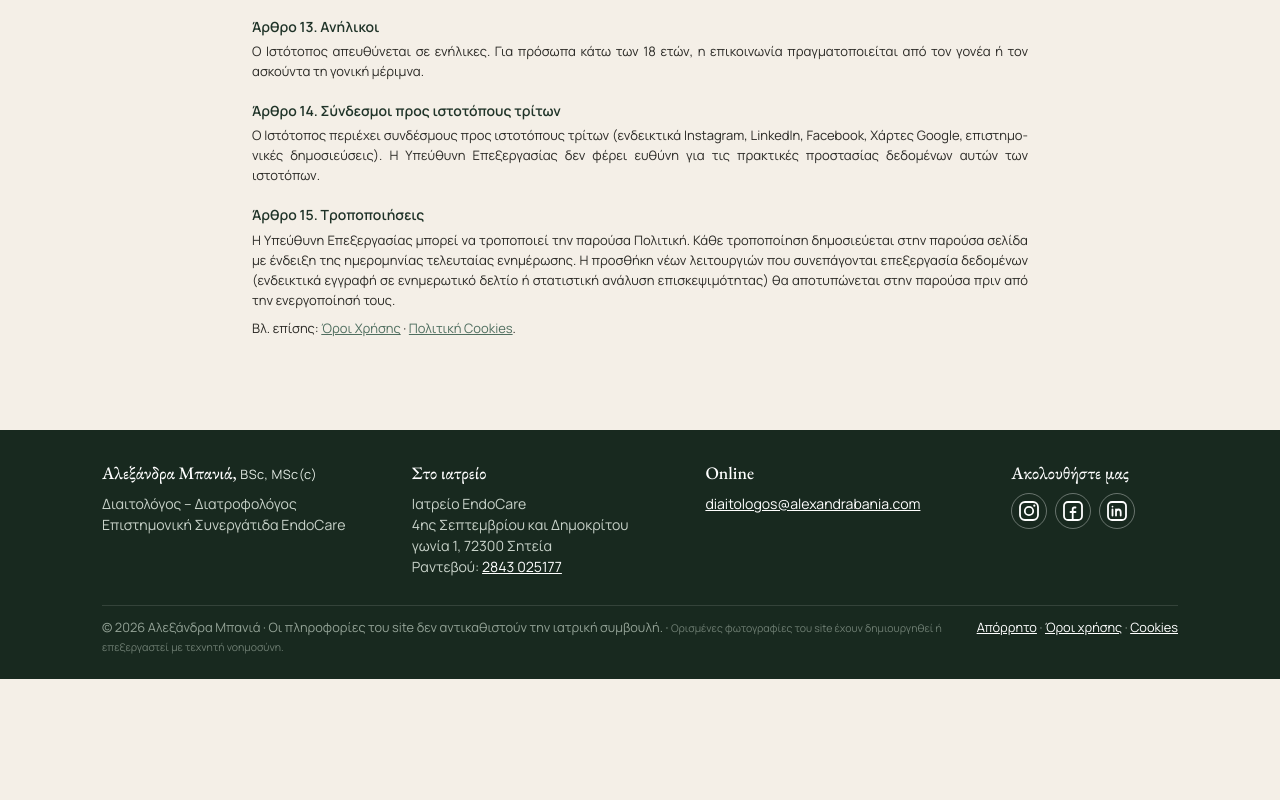
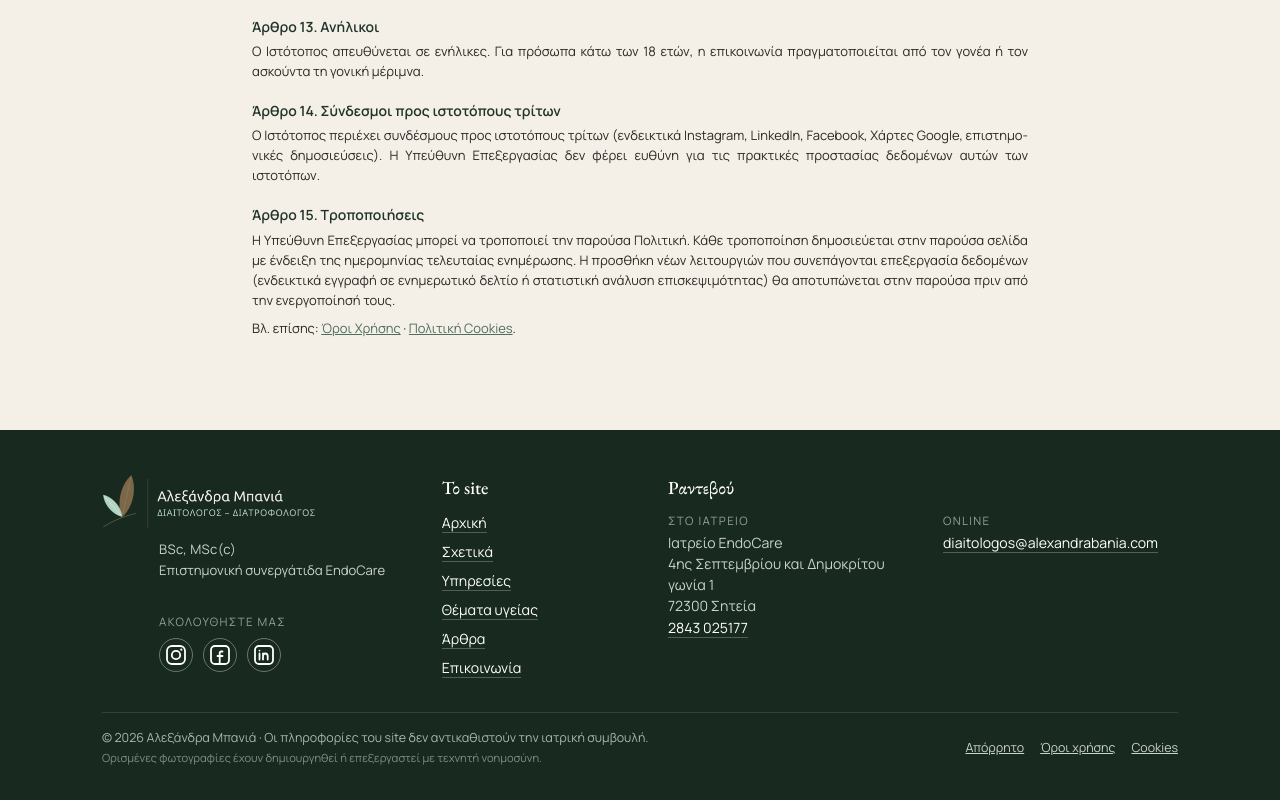
Before and after one commit to alexbania94-svg/website, a plain HTML site: page aporrito.html in a window 1280 px wide. Shown: the part 2399-3199 px from the top of the page. Before the commit the page ends 3078 px from the top, so only its background shows below. Drawn offline with Linux system fonts and the light colour scheme.

Commit message:
Add files via upload

```diff
--- a/aporrito.html
+++ b/aporrito.html
@@ -101,12 +101,14 @@
 
 </main>
 <a class="sticky-cta" href="epikoinonia.html">Κλείστε ραντεβού</a>
-<footer class="site"><div class="wrap">
-<div><h4>Αλεξάνδρα Μπανιά, <span class="creds">BSc, MSc(c)</span></h4><p>Διαιτολόγος – Διατροφολόγος<br>Επιστημονική Συνεργάτιδα EndoCare</p></div>
-<div><h4>Στο ιατρείο</h4><p>Ιατρείο EndoCare<br>4ης Σεπτεμβρίου και Δημοκρίτου γωνία 1, 72300 Σητεία<br>Ραντεβού: <a href="tel:+302843025177">2843 025177</a></p></div>
-<div><h4>Online</h4><p><a href="mailto:diaitologos@alexandrabania.com">diaitologos@alexandrabania.com</a></p></div>
-<div class="f-follow"><h4>Ακολουθήστε μας</h4><p class="f-icons"><a class="ig" href="https://www.instagram.com/bania.clinical.dietitian/" aria-label="Instagram @bania.clinical.dietitian"><svg viewBox="0 0 24 24" width="24" height="24" fill="none" stroke="currentColor" stroke-width="1.8" aria-hidden="true"><rect x="3" y="3" width="18" height="18" rx="5"/><circle cx="12" cy="12" r="4.2"/><circle cx="17.3" cy="6.7" r="1.1" fill="currentColor" stroke="none"/></svg></a> <a class="ig" href="https://www.facebook.com/p/EndoCare-61572801286360/" rel="noopener" aria-label="Το ιατρείο EndoCare στο Facebook"><svg viewBox="0 0 24 24" width="24" height="24" fill="none" stroke="currentColor" stroke-width="1.8" stroke-linecap="round" stroke-linejoin="round" aria-hidden="true"><rect x="3" y="3" width="18" height="18" rx="4"/><path d="M14.5 8.5h-1.2c-1 0-1.6.6-1.6 1.6V21M9.5 13h5"/></svg></a> <a class="ig" href="https://www.linkedin.com/in/alexandra-bania" aria-label="LinkedIn Αλεξάνδρα Μπανιά"><svg viewBox="0 0 24 24" width="24" height="24" fill="none" stroke="currentColor" stroke-width="1.8" stroke-linecap="round" stroke-linejoin="round" aria-hidden="true"><rect x="3" y="3" width="18" height="18" rx="4"/><path d="M7.5 10.5v6M7.5 7.6v.01M11 16.5v-6M11 13.2c0-1.6 1-2.7 2.4-2.7s2.3 1 2.3 2.7v3.3"/></svg></a></p></div>
-<p class="fine"><span class="fine-txt">© 2026 Αλεξάνδρα Μπανιά · Οι πληροφορίες του site δεν αντικαθιστούν την ιατρική συμβουλή. · <span class="ai-line">Ορισμένες φωτογραφίες του site έχουν δημιουργηθεί ή επεξεργαστεί με τεχνητή νοημοσύνη.</span></span><span class="legal-links"><a href="aporrito.html">Απόρρητο</a> · <a href="oroi-xrisis.html">Όροι χρήσης</a> · <a href="cookies.html">Cookies</a></span><a class="to-top" href="#" onclick="window.scrollTo({top:0,behavior:'smooth'});return false" aria-label="Επιστροφή στην αρχή της σελίδας"><svg viewBox="0 0 24 24" width="18" height="18" fill="none" stroke="currentColor" stroke-width="2" stroke-linecap="round" stroke-linejoin="round" aria-hidden="true"><path d="M12 19V5M5 12l7-7 7 7"/></svg></a></p>
+<div class="totop-rail"><a class="to-top" href="#" onclick="window.scrollTo({top:0,behavior:'smooth'});return false" aria-label="Επιστροφή στην αρχή της σελίδας"><svg viewBox="0 0 24 24" width="18" height="18" fill="none" stroke="currentColor" stroke-width="2" stroke-linecap="round" stroke-linejoin="round" aria-hidden="true"><path d="M12 19V5M5 12l7-7 7 7"/></svg></a></div>
+<footer class="site f2"><div class="wrap">
+<div class="f2-brand"><a href="index.html" class="f2-logo"><img src="img/logo-light.webp" alt="Αλεξάνδρα Μπανιά, Διαιτολόγος – Διατροφολόγος" width="214" height="55"></a><p class="f2-sub"><span class="creds">BSc, MSc(c)</span><span class="f2-dot"> · </span>Επιστημονική συνεργάτιδα EndoCare</p></div>
+<div class="f2-follow"><h4>Ακολουθήστε μας</h4><p class="f-icons"><a class="ig" href="https://www.instagram.com/bania.clinical.dietitian/" aria-label="Instagram @bania.clinical.dietitian"><svg viewBox="0 0 24 24" width="24" height="24" fill="none" stroke="currentColor" stroke-width="1.8" aria-hidden="true"><rect x="3" y="3" width="18" height="18" rx="5"/><circle cx="12" cy="12" r="4.2"/><circle cx="17.3" cy="6.7" r="1.1" fill="currentColor" stroke="none"/></svg></a> <a class="ig" href="https://www.facebook.com/p/EndoCare-61572801286360/" rel="noopener" aria-label="Το ιατρείο EndoCare στο Facebook"><svg viewBox="0 0 24 24" width="24" height="24" fill="none" stroke="currentColor" stroke-width="1.8" stroke-linecap="round" stroke-linejoin="round" aria-hidden="true"><rect x="3" y="3" width="18" height="18" rx="4"/><path d="M14.5 8.5h-1.2c-1 0-1.6.6-1.6 1.6V21M9.5 13h5"/></svg></a> <a class="ig" href="https://www.linkedin.com/in/alexandra-bania" aria-label="LinkedIn Αλεξάνδρα Μπανιά"><svg viewBox="0 0 24 24" width="24" height="24" fill="none" stroke="currentColor" stroke-width="1.8" stroke-linecap="round" stroke-linejoin="round" aria-hidden="true"><rect x="3" y="3" width="18" height="18" rx="4"/><path d="M7.5 10.5v6M7.5 7.6v.01M11 16.5v-6M11 13.2c0-1.6 1-2.7 2.4-2.7s2.3 1 2.3 2.7v3.3"/></svg></a></p></div>
+<div class="f2-sep"></div>
+<nav class="f2-nav" aria-label="Σελίδες"><h4>Το site</h4><ul><li><a href="index.html">Αρχική</a></li><li><a href="sxetika.html">Σχετικά</a></li><li><a href="ypiresies.html">Υπηρεσίες</a></li><li><a href="pathiseis.html">Θέματα υγείας</a></li><li><a href="arthra.html">Άρθρα</a></li><li><a href="epikoinonia.html">Επικοινωνία</a></li></ul></nav>
+<div class="f2-book"><h4>Ραντεβού</h4><p><span class="f2-lbl">Στο ιατρείο</span>Ιατρείο EndoCare<br>4ης Σεπτεμβρίου και Δημοκρίτου γωνία 1<br>72300 Σητεία<br><a class="nowrap" href="tel:+302843025177">2843 025177</a></p><p><span class="f2-lbl">Online</span><a href="mailto:diaitologos@alexandrabania.com?subject=%CE%A1%CE%B1%CE%BD%CF%84%CE%B5%CE%B2%CE%BF%CF%8D&amp;body=%CE%93%CE%B5%CE%B9%CE%B1%20%CF%83%CE%B1%CF%82%2C%0A%0A%CE%98%CE%B1%20%CE%AE%CE%B8%CE%B5%CE%BB%CE%B1%20%CE%BD%CE%B1%20%CE%BA%CE%BB%CE%B5%CE%AF%CF%83%CF%89%20%CF%81%CE%B1%CE%BD%CF%84%CE%B5%CE%B2%CE%BF%CF%8D.%0A%0A%CE%8C%CE%BD%CE%BF%CE%BC%CE%B1%3A%0A%CE%94%CE%B9%CE%B1%20%CE%B6%CF%8E%CF%83%CE%B7%CF%82%20%CE%AE%20online%3A%0A%CE%A4%CE%B7%CE%BB%CE%AD%CF%86%CF%89%CE%BD%CE%BF%20%28%CF%80%CF%81%CE%BF%CE%B1%CE%B9%CF%81%CE%B5%CF%84%CE%B9%CE%BA%CE%AC%29%3A%0A%0A%28%CE%A0%CE%B1%CF%81%CE%B1%CE%BA%CE%B1%CE%BB%CF%8E%20%CE%BC%CE%B7%20%CE%B3%CF%81%CE%AC%CF%86%CE%B5%CF%84%CE%B5%20%CE%BB%CE%B5%CF%80%CF%84%CE%BF%CE%BC%CE%AD%CF%81%CE%B5%CE%B9%CE%B5%CF%82%20%CE%B3%CE%B9%CE%B1%20%CF%84%CE%B7%CE%BD%20%CF%85%CE%B3%CE%B5%CE%AF%CE%B1%20%CF%83%CE%B1%CF%82%20%CF%83%CE%B5%20%CE%B1%CF%85%CF%84%CF%8C%20%CF%84%CE%BF%20%CE%BC%CE%AE%CE%BD%CF%85%CE%BC%CE%B1.%20%CE%98%CE%B1%20%CF%84%CE%B1%20%CF%80%CE%BF%CF%8D%CE%BC%CE%B5%20%CF%83%CF%84%CE%BF%20%CF%81%CE%B1%CE%BD%CF%84%CE%B5%CE%B2%CE%BF%CF%8D.%29%0A">diaitologos@alexandrabania.com</a></p></div>
+<div class="f2-fine"><p>© 2026 Αλεξάνδρα Μπανιά · Οι πληροφορίες του site δεν αντικαθιστούν την ιατρική συμβουλή. <span class="ai-line">Ορισμένες φωτογραφίες έχουν δημιουργηθεί ή επεξεργαστεί με τεχνητή νοημοσύνη.</span></p><p class="legal-links"><a href="aporrito.html">Απόρρητο</a><a href="oroi-xrisis.html">Όροι χρήσης</a><a href="cookies.html">Cookies</a></p></div>
 </div></footer>
 <script>(function(){if("scrollRestoration" in history)history.scrollRestoration="manual";if(!location.hash){window.scrollTo(0,0);window.addEventListener("load",function(){window.scrollTo(0,0)})}var h=document.querySelector("header.site"),b=document.body,ft=document.querySelector(".cta-band")||document.querySelector("footer.site"),tk=false;function f(){tk=false;var y=window.scrollY;h.classList.toggle("scrolled",y>40);b.classList.toggle("past-hero",y>480);if(ft)b.classList.toggle("at-footer",ft.getBoundingClientRect().top<window.innerHeight-10)}window.addEventListener("scroll",function(){if(!tk){tk=true;requestAnimationFrame(f)}},{passive:true});window.addEventListener("resize",f);f()})();</script>
 <script>(function(){var n=document.getElementById("nav"),b=document.querySelector(".menu-toggle");if(!n||!b)return;function sync(){var o=n.classList.contains("open");document.body.classList.toggle("menu-open",o);b.textContent=o?"Κλείσιμο ✕":"Μενού"}function close(){n.classList.remove("open");b.setAttribute("aria-expanded","false");sync()}b.addEventListener("click",sync);n.addEventListener("click",function(e){if(e.target.closest("a"))close()});document.addEventListener("click",function(e){if(n.classList.contains("open")&&!n.contains(e.target)&&!b.contains(e.target))close()});document.addEventListener("keydown",function(e){if(e.key==="Escape"&&n.classList.contains("open"))close()})})();</script>
```
Also changed, not shown: cookies.html (+8 -6 lines), oroi-xrisis.html (+8 -6 lines).
